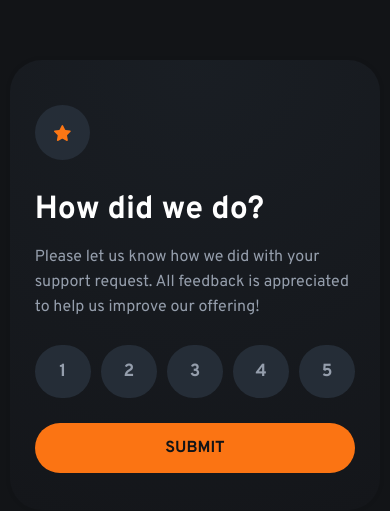
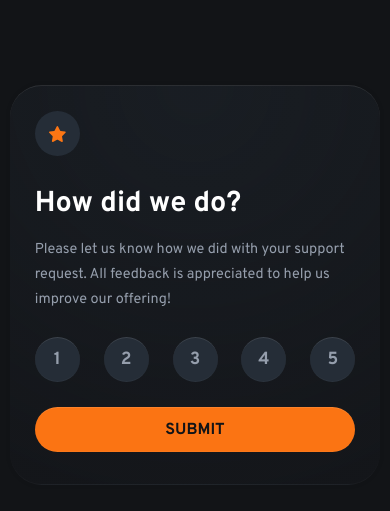
Before and after one commit to FESOO1/Interactive-rating-component2, a plain HTML site: page index.html in a window 390 px wide. Shown: the part 137-648 px from the top of the page. Drawn offline with Linux system fonts and the light colour scheme.

Commit message:
Finished

```diff
--- a/styles.css
+++ b/styles.css
@@ -30,6 +30,8 @@ body {
     border-radius: 2rem;
     background: radial-gradient(circle at 50% 0%, hsla(213, 20%, 18%, 0.4), hsl(220, 13%, 9%));
     box-shadow: 0 0 5px rgba(0, 0, 0, 0.1);
+    border-top: 1px solid rgba(255,255,255,0.1);
+    border-bottom: 1px solid rgba(255,255,255,0.03);
 }
 
 /* ERROR MESSAGE */
@@ -108,6 +110,8 @@ body {
     background-color: hsl(213, 19%, 18%);
     color: hsl(217, 12%, 63%);
     cursor: pointer;
+    border-top: 1px solid rgba(255,255,255,0.1);
+    border-bottom: 1px solid rgba(255,255,255,0.03);
     transition: background-color 300ms, color 300ms;
 }
 
@@ -133,6 +137,8 @@ body {
     cursor: pointer;
     text-transform: uppercase;
     color: hsl(216, 12%, 8%);
+    border-top: 1px solid rgba(255,255,255,0.1);
+    border-bottom: 1px solid rgba(255,255,255,0.03);
     transition: background-color 300ms;
 }
 
@@ -168,6 +174,8 @@ body {
     padding: 8px 15px;
     border-radius: 1.5rem;
     color: hsl(25, 97%, 53%);
+    border-top: 1px solid rgba(255,255,255,0.1);
+    border-bottom: 1px solid rgba(255,255,255,0.03);
 }
 
 .success-bottom {
@@ -197,16 +205,54 @@ body {
 }
 
 @media (max-width: 400px) {
-    .rating-buttons {
-       display: grid;
-       grid-template-columns: repeat(5, 1fr);
-       justify-content: space-between;
-       column-gap: 10px;
+    .rating-box {
+        height: 400px;
+        padding: 25px;
     }
     .rate-button {
-        width: auto;
-        height: 100%;
-        padding-block: 15px;
-        border-radius: 3rem;
+        width: 45px;
+        height: 45px;
+    }
+    .rating-box-visible > h1 {
+        font-size: 1.8rem;
+    }
+    .rating-box-visible > p {
+        font-size: 0.9rem;
+    }
+    .star {
+        width: 45px;
+        height: 45px;
+    }
+    .submit {
+        height: 45px;
+    }
+    .success {
+        row-gap: 30px;
+    }
+    .success-bottom > h1 {
+        font-size: 1.8rem;
+    }
+    .success-bottom > p {
+        font-size: 0.9rem;
     }
 }
+
+@media (max-width: 350px) {
+    .rating-box {
+        height: auto;
+    }
+}
+
+@media (max-width: 320px) {
+    .rate-button,
+    .star {
+        width: 40px;
+        height: 40px;
+    }
+    .rating-box-visible > h1 {
+        margin-top: 20px;
+    }
+    .rating-box-visible > p {
+        margin-top: 5px;
+    }
+}
```
